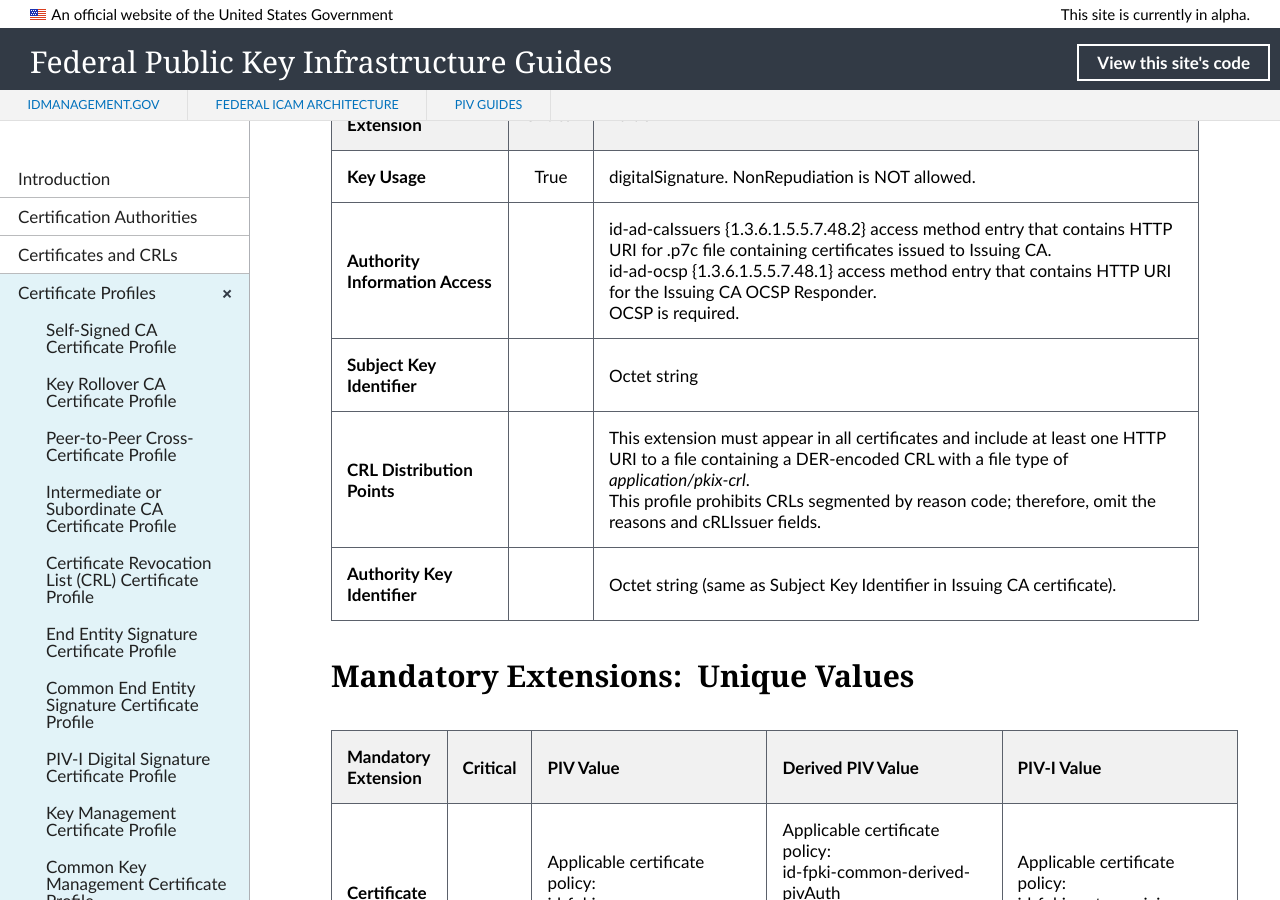
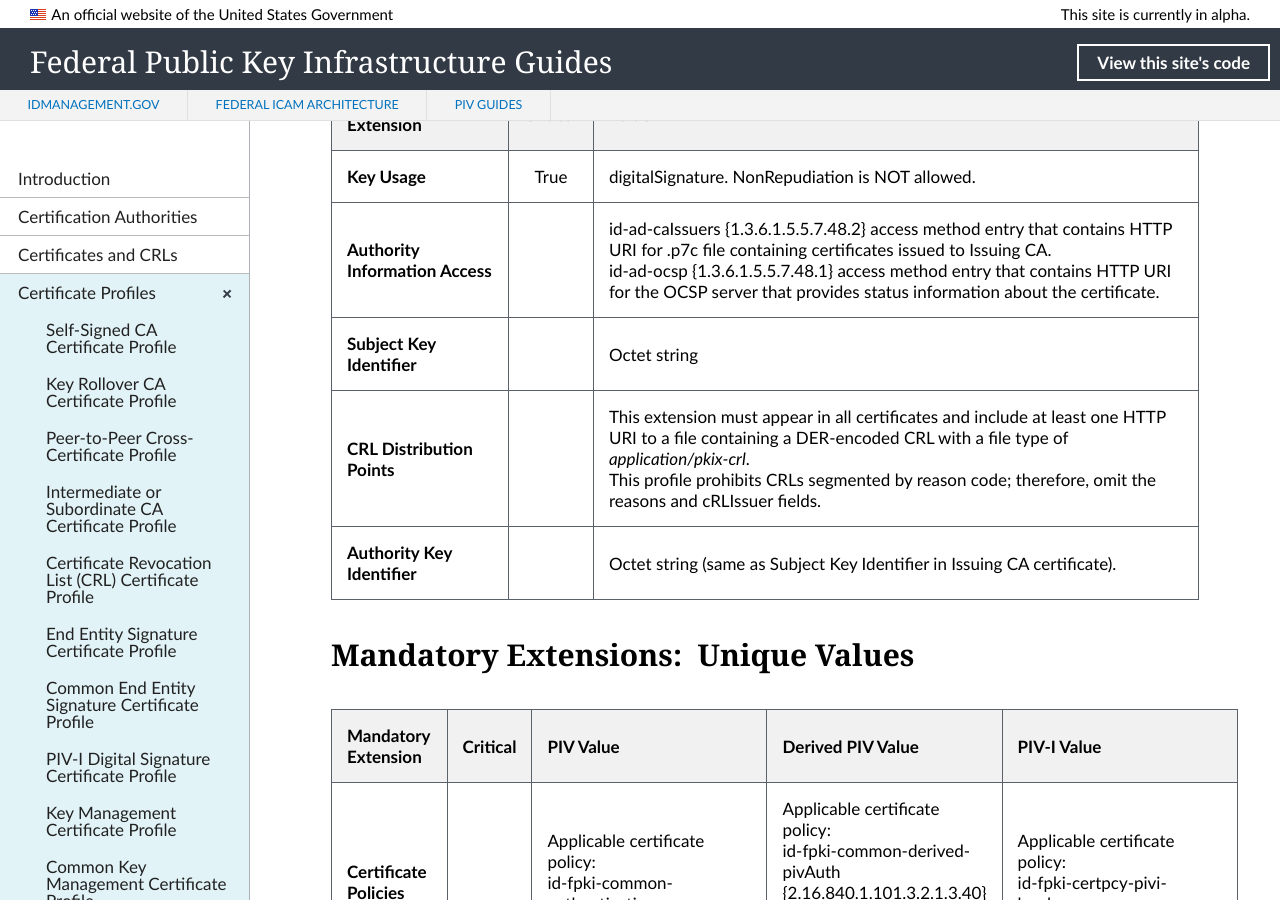
Before and after one commit to GSA/fpki-guides, a Jekyll site: the page built from _profiles/23_all_piv_auth.md, in a window 1280 px wide and 900 px high, scrolled down 1852 px. Built offline with Jekyll 4.4.1, drawn with Linux system fonts in a browser that asks for light colours; nearby versions of some CDN libraries; library files that are not in the unit come from our copies; some of the changed lines change nothing that is shown; some of the changed text lies outside the part shown.

Commit message:
Update 23_all_piv_auth.md
Content change (WB)

```diff
--- a/_profiles/23_all_piv_auth.md
+++ b/_profiles/23_all_piv_auth.md
@@ -12,9 +12,9 @@
 
 ## Certificate Profile Traceability Matrix
 
-The current profile supersedes 3 previously published profiles.
+This profile supersedes 3 previously published profiles:
 
-| **Current<br>Number** | **Current Profile Name**   |  **Superseded Policy<br>and Profile Number**  | **Deprecated<br>Profile Name** |
+| **Current<br>Number** | **Current Profile Name**   |  **Superseded Policy<br>and Profile Number**  | **Deprecated Profile Name** |
 | :----: | :----: | :----:| :----: |
 |  **1**  | **PIV, Derived PIV,<br>and PIV-I Authentication** | [SSP 9](https://www.idmanagement.gov/wp-content/uploads/sites/1171/uploads/fpki-cert-profile-ssp.pdf){:target="_blank"}<sup>[5](#5)</sup>  |  PIV Authentication  |
 |  **1**  |  **PIV, Derived PIV,<br>and PIV-I Authentication** | [SSP 11](https://www.idmanagement.gov/wp-content/uploads/sites/1171/uploads/fpki-cert-profile-ssp.pdf){:target="_blank"}  |  Common Derived PIV Authentication  |
@@ -38,7 +38,7 @@
 | **Mandatory<br>Extension** |  **Critical** | **Value** |
 | :-------- | :-----: | :----- |
 | **Key Usage**  | True |  digitalSignature. NonRepudiation is NOT allowed.  |
-| **Authority Information Access**  |  | id-ad-caIssuers {1.3.6.1.5.5.7.48.2} access method entry that contains HTTP URI for .p7c file containing certificates issued to Issuing CA.<br>id-ad-ocsp {1.3.6.1.5.5.7.48.1} access method entry that contains HTTP URI for the Issuing CA OCSP Responder.<br>OCSP is required.
+| **Authority Information Access**  |  | id-ad-caIssuers {1.3.6.1.5.5.7.48.2} access method entry that contains HTTP URI for .p7c file containing certificates issued to Issuing CA.<br>id-ad-ocsp {1.3.6.1.5.5.7.48.1} access method entry that contains HTTP URI for the OCSP server that provides status information about the certificate. |
 | **Subject Key Identifier**   |  | Octet string  |
 | **CRL Distribution Points**   | |  This extension must appear in all certificates and include at least one HTTP URI to a file containing a DER-encoded CRL with a file type of _application/pkix-crl_.<br>This profile prohibits CRLs segmented by reason code; therefore, omit the reasons and cRLIssuer fields. |
 | **Authority Key Identifier**   |  | Octet string (same as Subject Key Identifier in Issuing CA certificate). |
```
